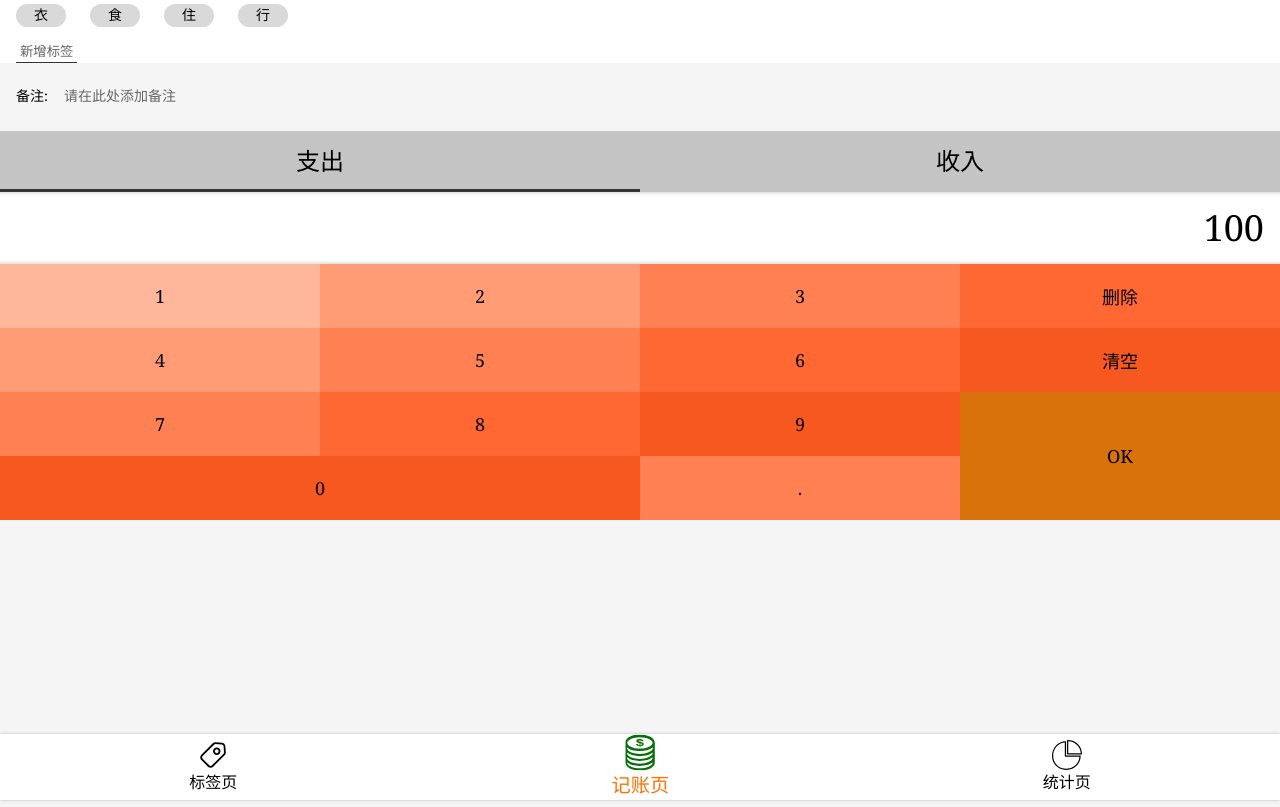
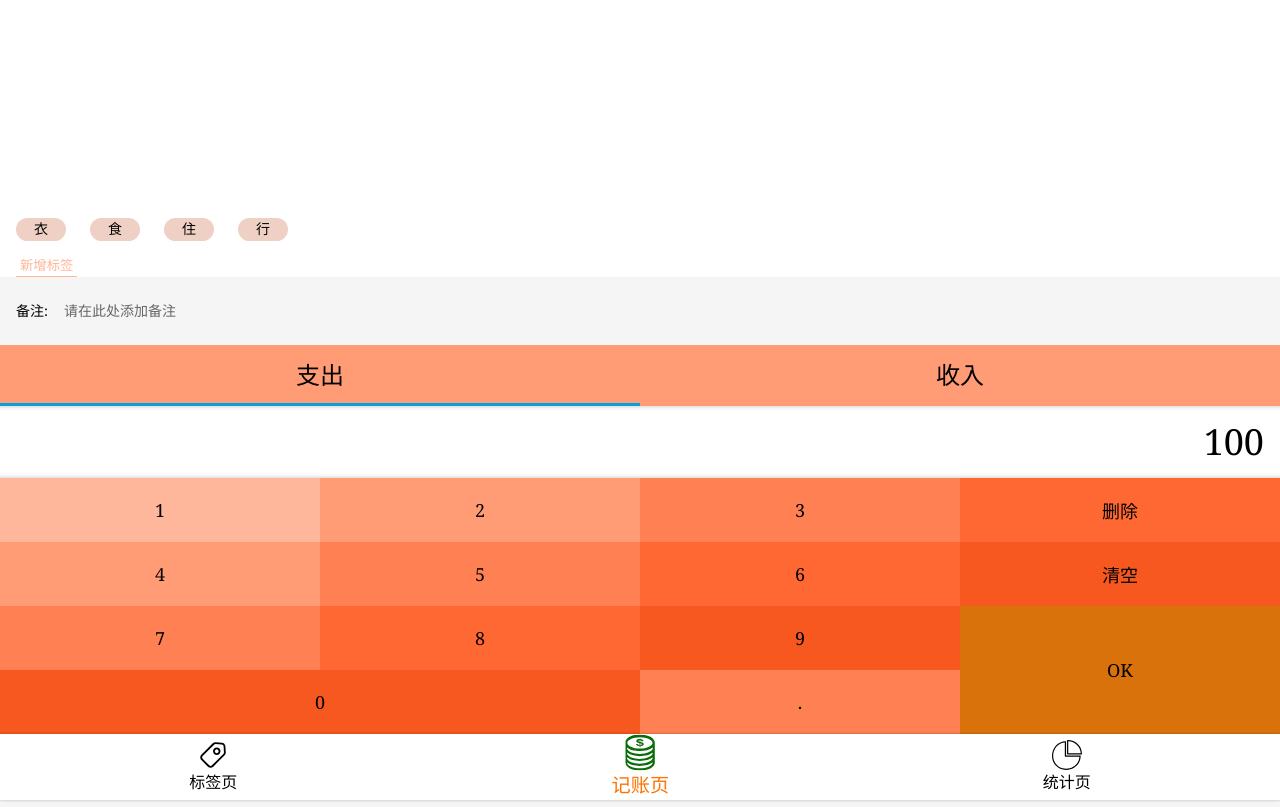
Before and after one commit to Zachliu1996/juzijizhang-SourceCode, a React app: page /#/money in a window 1280 px wide. Built offline with nearby package versions, Linux system fonts and the light colour scheme.

Commit message:
Money.tsx 的 UI 完成

```diff
--- a/src/components/Layout.tsx
+++ b/src/components/Layout.tsx
@@ -18,7 +18,7 @@ const Main = styled.div`
 const Layout =(props:any)=>{
   return (
     <Wrapper>
-      <Main>
+      <Main className={props.className}>
         {props.children}
       </Main>
       <Nav/>
--- a/src/views/Money.tsx
+++ b/src/views/Money.tsx
@@ -3,12 +3,15 @@ import React from 'react'
 import styled from 'styled-components'
 
 const TagsSection = styled.section`
-  background: #fff;
-  padding:0 16px;
-  >ol{
+  background: #fff;padding: 0 16px;flex-grow: 1;
+  display: flex;flex-direction: column;justify-content: flex-end;
+  align-items: flex-start;
+
+  > ol {
     margin: 0 -12px;
-    >li{
-      background: #d9d9d9;
+
+    > li {
+      background: #efd0c4;
       border-radius: 18px;
       display: inline-block;
       padding: 3px 18px;
@@ -16,12 +19,13 @@ const TagsSection = styled.section`
       margin: 4px 12px;
     }
   }
-  >button{
+
+  > button {
     background: none;
-    border:none;
-    padding:2px 4px;
-    border-bottom: 1px solid #333;
-    color:#666;
+    border: none;
+    padding: 2px 4px;
+    border-bottom: 1px solid #ffb79b;
+    color: #ffb79b;
     margin-top: 8px;
   }
 `
@@ -45,22 +49,26 @@ const NotesSection = styled.section`
 `
 const CategorySection = styled.section`
   font-size: 24px;
-  >ul{
-    display: flex;background: #c4c4c4;
-    >li{
+
+  > ul {
+    display: flex;
+    background: #ff9c76;
+
+    > li {
       width: 50%;
       text-align: center;
       padding: 16px 0;
       position: relative;
-      &.selected::after{
-        content:'';
-        background: #333;
+
+      &.selected::after {
+        content: '';
+        background: #04a1dc;
         display: block;
-        height:3px;
+        height: 3px;
         position: absolute;
         width: 100%;
-        bottom:0;
-        left:0;
+        bottom: 0;
+        left: 0;
       }
     }
   }
@@ -133,11 +141,14 @@ const NumberPadSection = styled.section`
     }
   }
 `
-
+const MyLayout = styled(Layout)`
+  display: flex;
+  flex-direction: column;
+`
 
 function Money() {
   return(
-    <Layout>
+    <MyLayout>
 
       <TagsSection>
         <ol>
@@ -190,7 +201,7 @@ function Money() {
         </div>
       </NumberPadSection>
 
-    </Layout>
+    </MyLayout>
   )
 }
 
```
